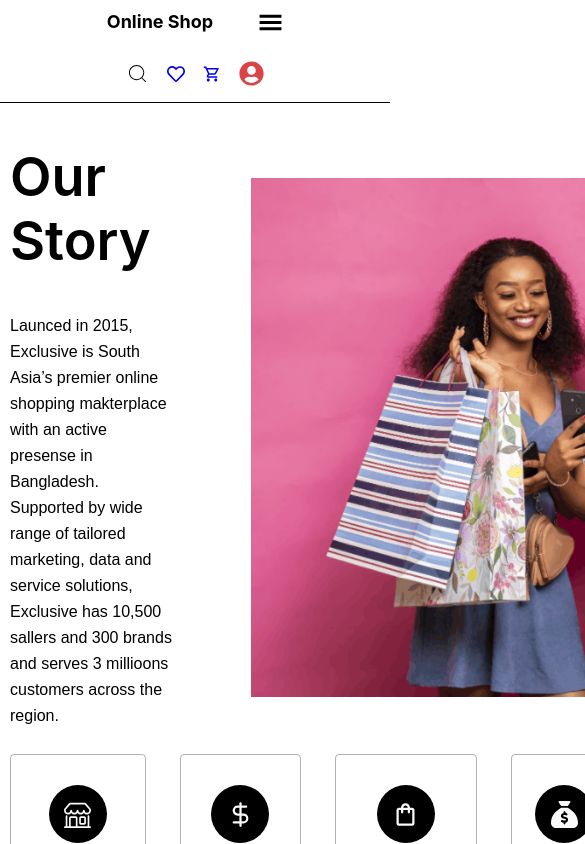
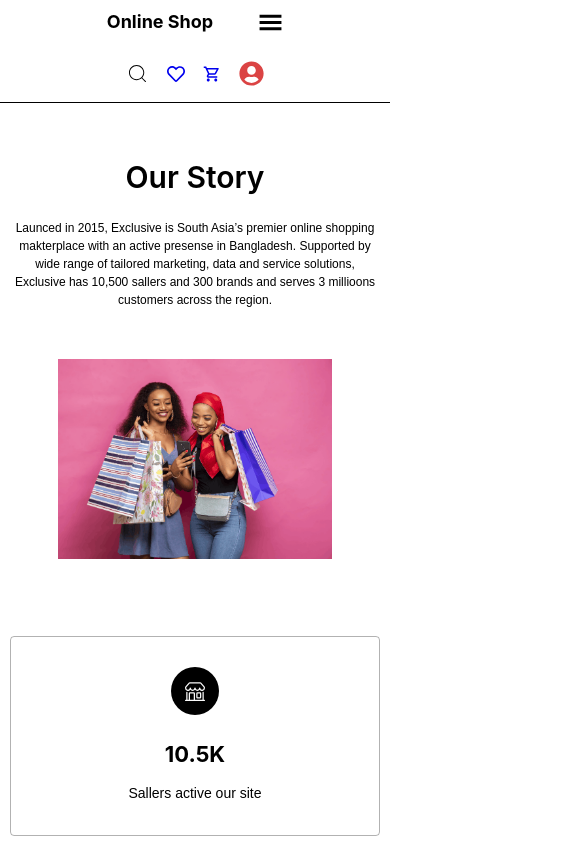
Before and after one commit to VefxoNadiradze/OnlineShop, a React (Vite) app: page /About in a window 390 px wide. Shown: the top 844 px of the page, 585 px wide, since content can reach past the window. Built offline with nearby package versions, Linux system fonts and the light colour scheme; no server answers.

Commit message:
add responsive styles on the about page

```diff
--- a/src/pages/About.tsx
+++ b/src/pages/About.tsx
@@ -69,13 +69,27 @@ const AboutParent = styled.div`
   .ourStory {
     margin-top: 42px;
     height: 609px;
+    @media screen and (max-width: 1100px) {
+      height: auto;
+    }
     .textImgPar {
       position: absolute;
       display: flex;
       align-items: center;
       gap: 77px;
+      @media screen and (max-width: 1200px) {
+        gap: 70px;
+      }
 
+      @media screen and (max-width: 1100px) {
+        position: static;
+        flex-direction: column;
+        gap: 50px;
+      }
       .storyText {
+        @media screen and (max-width: 1100px) {
+          text-align: center;
+        }
         h3 {
           color: rgb(0, 0, 0);
           font-family: "Inter", sans-serif;
@@ -84,6 +98,14 @@ const AboutParent = styled.div`
           line-height: 64px;
           letter-spacing: 6%;
           margin-bottom: 40px;
+          @media screen and (max-width: 1200px) {
+            font-size: 43px;
+            margin-bottom: 30px;
+          }
+          @media screen and (max-width: 670px) {
+            font-size: 30px;
+            margin-bottom: 10px;
+          }
         }
 
         p {
@@ -92,21 +114,53 @@ const AboutParent = styled.div`
           font-size: 16px;
           font-weight: 400;
           line-height: 26px;
+          @media screen and (max-width: 1200px) {
+            font-size: 14px;
+          }
+          @media screen and (max-width: 670px) {
+            font-size: 12px;
+            line-height: 18px;
+          }
         }
       }
 
       img {
         width: 737px;
         height: 519px;
+        object-fit: cover;
+
+        @media screen and (max-width: 1200px) {
+          width: 637px;
+          height: 419px;
+        }
+        @media screen and (max-width: 670px) {
+          width: 437px;
+          height: 319px;
+          object-fit: contain;
+        }
+
+        @media screen and (max-width: 460px) {
+          width: 283px;
+          height: 200px;
+        }
       }
     }
   }
 
   .cardsParent {
+    margin-top: 77px;
     display: grid;
     grid-template-columns: repeat(4, 1fr);
     gap: 34px;
 
+    @media screen and (max-width: 1200px) {
+      grid-template-columns: repeat(2, 1fr);
+      gap: 25px;
+    }
+    @media screen and (max-width: 670px) {
+      grid-template-columns: repeat(1, 1fr);
+      gap: 20px;
+    }
     .card {
       text-align: center;
       box-sizing: border-box;
@@ -125,6 +179,11 @@ const AboutParent = styled.div`
         background: rgb(0, 0, 0);
         color: rgb(250, 250, 250);
         font-size: 27px;
+        @media screen and (max-width: 670px) {
+          width: 48px;
+          height: 48px;
+          font-size: 20px;
+        }
       }
 
       .texts {
@@ -137,6 +196,9 @@ const AboutParent = styled.div`
           font-weight: 700;
           line-height: 30px;
           letter-spacing: 4%;
+          @media screen and (max-width: 670px) {
+            font-size: 22px;
+          }
         }
 
         p {
@@ -145,6 +207,9 @@ const AboutParent = styled.div`
           font-weight: 400;
           line-height: 24px;
           margin-top: 12px;
+          @media screen and (max-width: 670px) {
+            font-size: 14px;
+          }
         }
       }
     }
```
